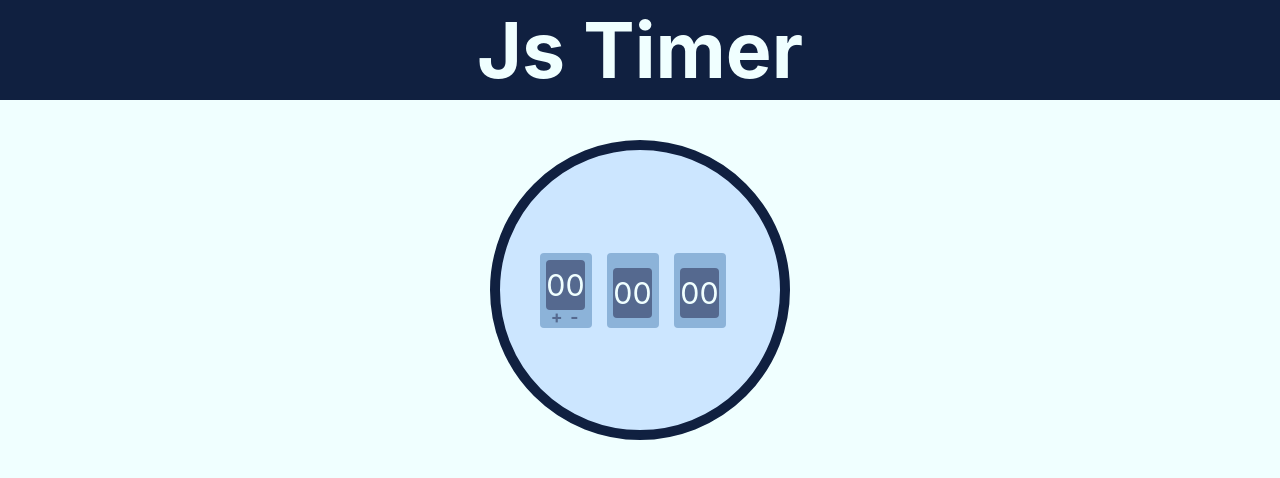
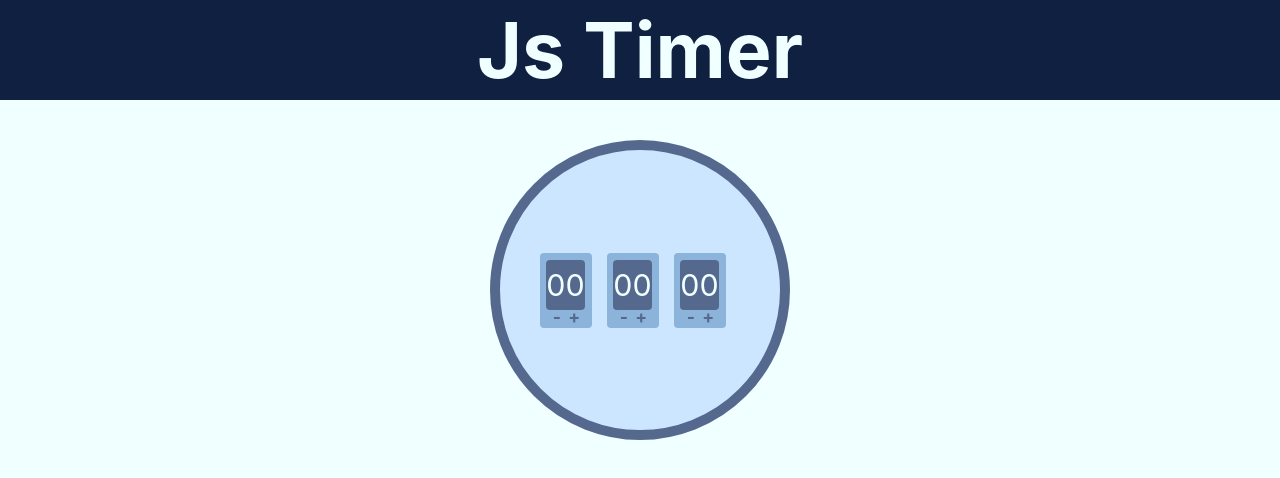
Before and after one commit to Karl74/plainJS, a plain HTML site: page timer/index.html in a window 1280 px wide. Drawn offline with Linux system fonts and the light colour scheme.

Commit message:
constructor for time controls

```diff
--- a/timer/style.css
+++ b/timer/style.css
@@ -34,7 +34,7 @@
 	height: 300px;
 	width: 300px;
 	background-color: #cce6ff;
-	border: 10px solid #102040;
+	border: 10px solid #55698f;
 	border-radius: 100%;
 }
 
--- a/timer/timer.js
+++ b/timer/timer.js
@@ -15,47 +15,55 @@ let timeControlBox = document.createElement("div")
 timeControlBox.classList.add("timeControlBox")
 panel.append(timeControlBox)
 
-// >>>HOURS>>>>>>>>>>>>>>>>>>>>>>>
-let hourBox = document.createElement("div")
-hourBox.classList.add("timeBox")
-timeControlBox.append(hourBox)
 
-let hourDisplay = document.createElement("div")
-hourDisplay.classList.add("timeDisplay")
-hourDisplay.innerHTML = "00"
-hourBox.append(hourDisplay)
+function Component(unitName, parent){
+	this.unitName = unitName
+	this.parent = parent
+}
 
-let settingHoursBox = document.createElement("div")
-settingHoursBox.classList.add("settingBox")
-hourBox.append(settingHoursBox)
+Component.prototype.box = function(){
+	this.box = document.createElement("div")
+	this.box.classList = "timeBox"
+	this.parent.append(this.box)
+}
 
-let plusMin = document.createElement("button")
-plusMin.classList.add("ajustButton")
-plusMin.innerHTML= "+"
-settingHoursBox.append(plusMin)
+Component.prototype.display = function(){
+	this.display = document.createElement("div")
+	this.display.classList = "timeDisplay"
+	this.display.innerHTML = "00"
+	this.box.append(this.display)
+}
 
-let minusMin = document.createElement("button")
-minusMin.classList.add("ajustButton")
-minusMin.innerHTML= "-"
-settingHoursBox.append(minusMin)
+Component.prototype.controls = function(){
+	this.control = document.createElement("div")
+	this.control.classList = "settingBox"
+	this.box.append(this.control)
+
+	this.minusControl =document.createElement("button")
+	this.minusControl.classList = "ajustButton"
+	this.minusControl.innerHTML = "-"
+	this.control.append(this.minusControl)
+
+	this.plusControl =document.createElement("button")
+	this.plusControl.classList = "ajustButton"
+	this.plusControl.innerHTML = "+"
+	this.control.append(this.plusControl)
+}
+
+Component.prototype.deploy = function(){
+	this.box()
+	this.display()
+	this.controls()
+}
 
 
-// >>>[MINUTES]>>>>>>>>>>>>>>>>>>>>>>>
-let minBox = document.createElement("div")
-minBox.classList.add("timeBox")
-timeControlBox.append(minBox)
+const hours = new Component("HOURS", timeControlBox)
+hours.deploy()
 
-let minDisplay = document.createElement("div")
-minDisplay.classList.add("timeDisplay")
-minDisplay.innerHTML = "00"
-minBox.append(minDisplay)
+const minutes = new Component("min", timeControlBox)
+minutes.deploy()
 
-// >>>[SECONDS]>>>>>>>>>>>>>>>>>>>>>>>
-let secBox = document.createElement("div")
-secBox.classList.add("timeBox")
-timeControlBox.append(secBox)
+const seconds = new Component ("sec", timeControlBox)
+seconds.deploy()
 
-let secDisplay = document.createElement("div")
-secDisplay.classList.add("timeDisplay")
-secDisplay.innerHTML = "00"
-secBox.append(secDisplay)
+console.log(minutes.unitName)
```
